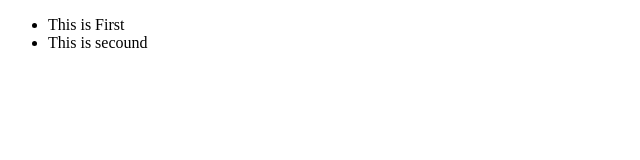
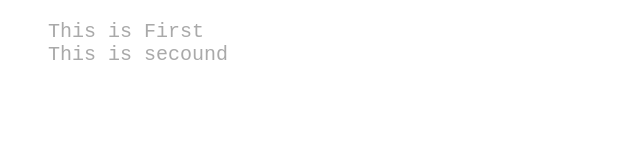
Before and after one commit to mohaiman-kx/git-tut, a plain HTML site: page index.html in a window 1280 px wide. Shown: the whole page, without its empty margins (0-640 px from the left). Drawn offline with Linux system fonts and the light colour scheme.

Commit message:
design branch commit

```diff
--- a/index.html
+++ b/index.html
@@ -4,6 +4,14 @@
     <meta charset="UTF-8">
     <meta name="viewport" content="width=device-width, initial-scale=1.0">
     <title>Document</title>
+    <style>
+        ul {
+            list-style: none;
+            font-family: monospace;
+            font-size: 20px;
+            color: darkgray;
+        }
+    </style>
 </head>
 <body>
 
```
